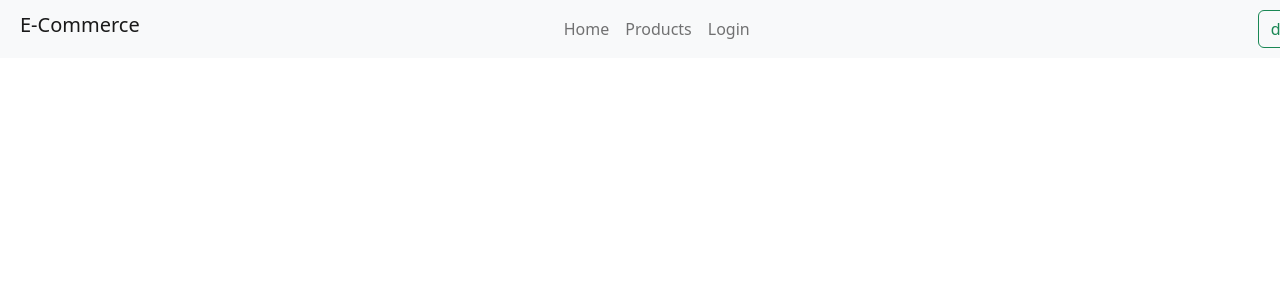
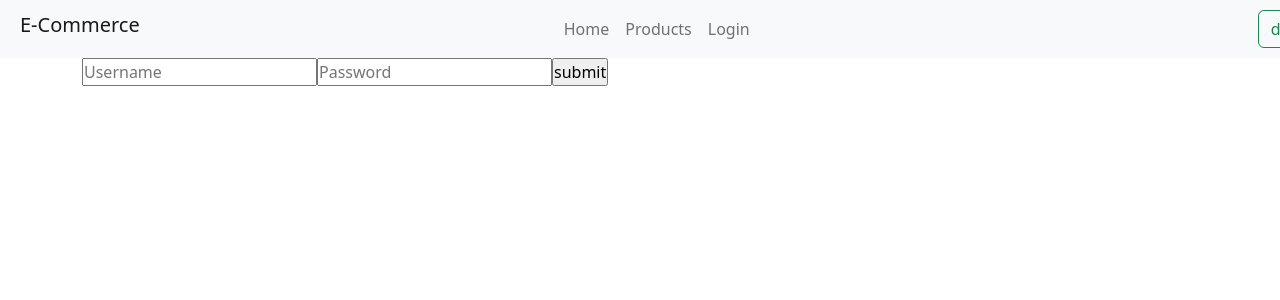
Before and after one commit to KrityaShah/E-commerce, a React (Vite) app: page /login in a window 1280 px wide. Shown: the top 300 px of the page. Built offline with nearby package versions, Linux system fonts and the light colour scheme; the HTML template or start-up script is replaced by a standard one.

Commit message:
Updated login form
creaated form with react hook form

```diff
--- a/src/components/Login.jsx
+++ b/src/components/Login.jsx
@@ -1,9 +1,27 @@
 import React from 'react'
+import { useForm  } from "react-hook-form"
+
 
 const Login = () => {
+    const {
+        register,
+        handleSubmit,
+        watch,
+        formState: { errors },
+      } = useForm()
+
+      const onSubmit = (data) => console.log(data)
+
   return (
-    <div>
+    <div className='container'>
 
+    <form action="" onSubmit={handleSubmit(onSubmit)}>
+    <input placeholder='Username' {...register("username", { required: true, minLength: 3, maxLength:15 })} type="text" />
+    {errors.username && <div>There is error in username</div> }
+    <input placeholder='Password' {...register("password", { required: true, minLength: 8, maxLength:15 })} type="password"  />
+    {errors.username && <div>There is error in password</div> }
+    <input type="submit" value="submit" />
+    </form>
     </div>
   )
 }
```
